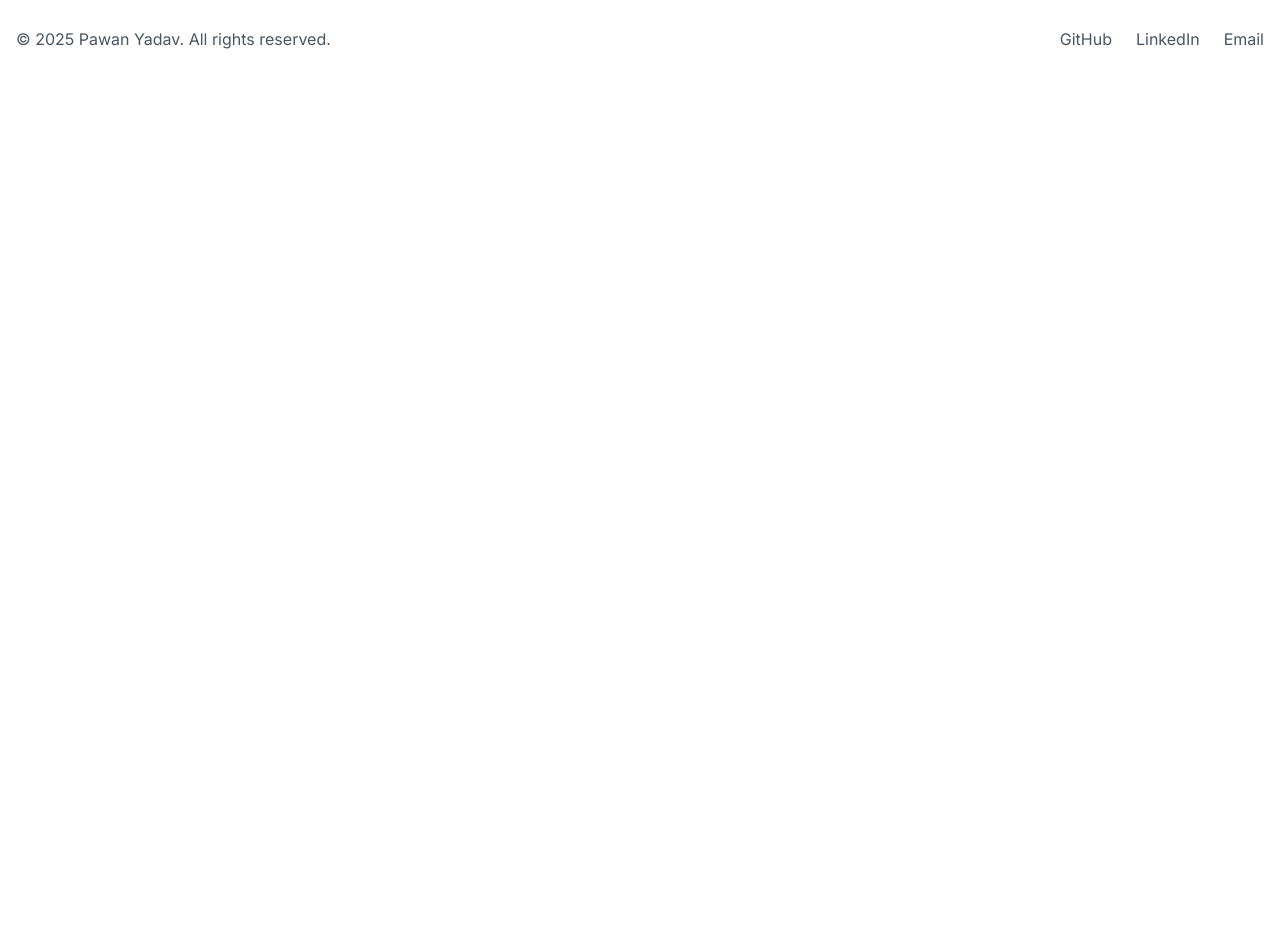
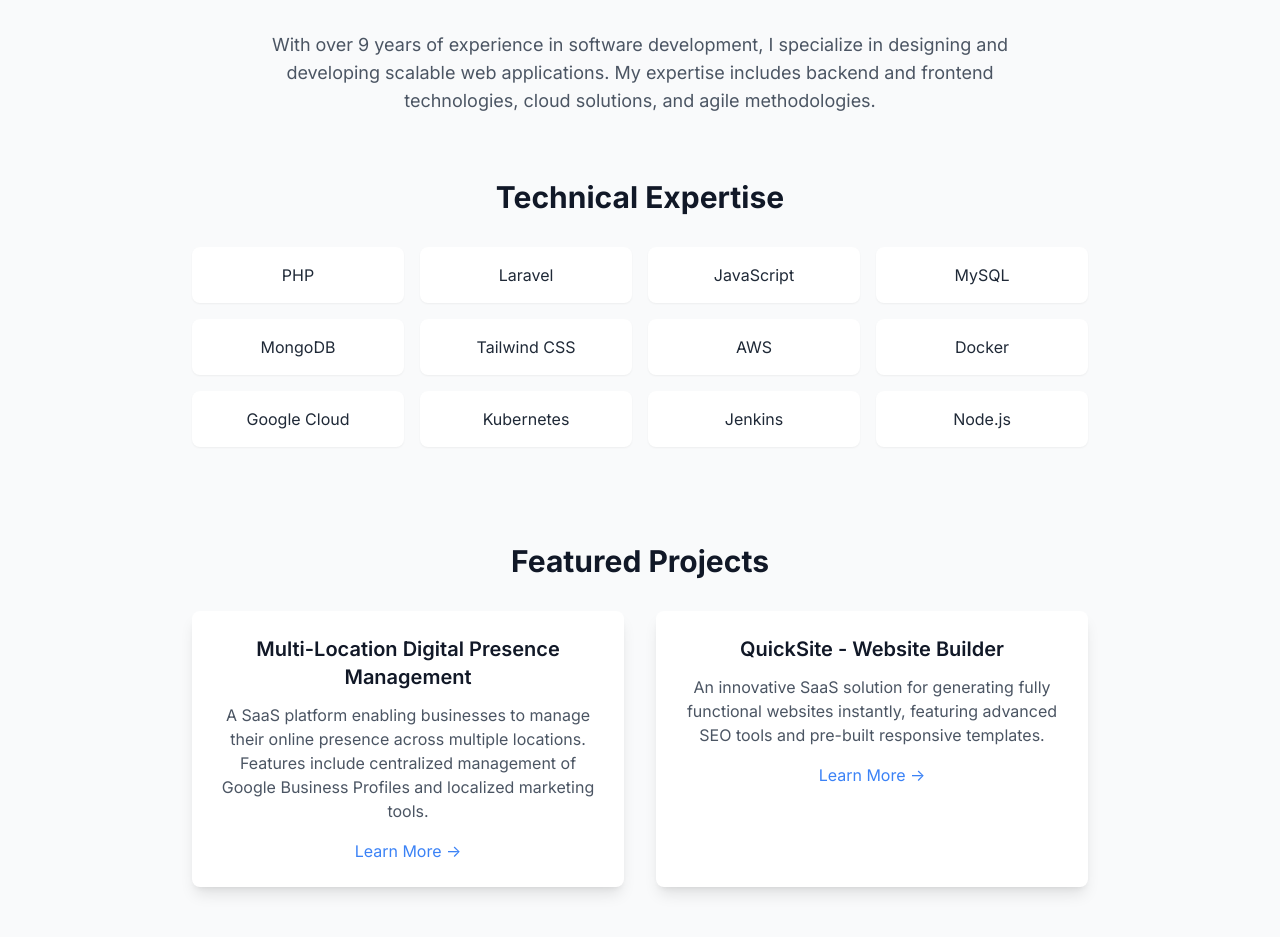
Before and after one commit to devpawanyadav/devpawanyadav.github.io, a React (Create React App) app: page / in a window 1280 px wide. Shown: the part 743-1680 px from the top of the page. Before the commit the page ends 826 px from the top, so only its background shows below. Built offline with nearby package versions, Linux system fonts and the light colour scheme.

Commit message:
feat: Add professional experience, technical expertise, and featured projects sections to Home page

```diff
--- a/src/pages/Home.tsx
+++ b/src/pages/Home.tsx
@@ -83,6 +83,83 @@ const Home = () => {
             </div>
           ))}
         </motion.div>
+
+        <motion.div
+          initial={{ opacity: 0, y: 20 }}
+          animate={{ opacity: 1, y: 0 }}
+          transition={{ delay: 0.8, duration: 0.5 }}
+          className="mt-24"
+        >
+          <h2 className="text-3xl font-bold mb-8 text-center text-gray-900 dark:text-dark-text">
+            Professional Experience
+          </h2>
+          <div className="max-w-3xl mx-auto text-gray-600 dark:text-gray-400">
+            <p className="mb-6 text-lg">
+              With over 9 years of experience in software development, I specialize in designing and developing scalable web applications.
+              My expertise includes backend and frontend technologies, cloud solutions, and agile methodologies.
+            </p>
+          </div>
+        </motion.div>
+
+        <motion.div
+          initial={{ opacity: 0, y: 20 }}
+          animate={{ opacity: 1, y: 0 }}
+          transition={{ delay: 1.0, duration: 0.5 }}
+          className="mt-16"
+        >
+          <h2 className="text-3xl font-bold mb-8 text-center text-gray-900 dark:text-dark-text">
+            Technical Expertise
+          </h2>
+          <div className="grid grid-cols-2 md:grid-cols-4 gap-4 max-w-4xl mx-auto">
+            {[
+              "PHP", "Laravel", "JavaScript", "MySQL",
+              "MongoDB", "Tailwind CSS", "AWS", "Docker",
+              "Google Cloud", "Kubernetes", "Jenkins", "Node.js"
+            ].map((skill, index) => (
+              <div
+                key={index}
+                className="p-4 bg-white dark:bg-dark-card rounded-lg shadow-sm text-center hover:shadow-md transition-shadow"
+              >
+                <span className="text-gray-800 dark:text-gray-200">{skill}</span>
+              </div>
+            ))}
+          </div>
+        </motion.div>
+
+        <motion.div
+          initial={{ opacity: 0, y: 20 }}
+          animate={{ opacity: 1, y: 0 }}
+          transition={{ delay: 1.2, duration: 0.5 }}
+          className="mt-24 mb-16"
+        >
+          <h2 className="text-3xl font-bold mb-8 text-center text-gray-900 dark:text-dark-text">
+            Featured Projects
+          </h2>
+          <div className="grid grid-cols-1 md:grid-cols-2 gap-8 max-w-5xl mx-auto">
+            <div className="bg-white dark:bg-dark-card rounded-lg shadow-lg p-6">
+              <h3 className="text-xl font-semibold mb-3 text-gray-900 dark:text-dark-text">
+                Multi-Location Digital Presence Management
+              </h3>
+              <p className="text-gray-600 dark:text-gray-400 mb-4">
+                A SaaS platform enabling businesses to manage their online presence across multiple locations. Features include centralized management of Google Business Profiles and localized marketing tools.
+              </p>
+              <Link to="/projects" className="text-primary dark:text-accent hover:underline">
+                Learn More →
+              </Link>
+            </div>
+            <div className="bg-white dark:bg-dark-card rounded-lg shadow-lg p-6">
+              <h3 className="text-xl font-semibold mb-3 text-gray-900 dark:text-dark-text">
+                QuickSite - Website Builder
+              </h3>
+              <p className="text-gray-600 dark:text-gray-400 mb-4">
+                An innovative SaaS solution for generating fully functional websites instantly, featuring advanced SEO tools and pre-built responsive templates.
+              </p>
+              <Link to="/projects" className="text-primary dark:text-accent hover:underline">
+                Learn More →
+              </Link>
+            </div>
+          </div>
+        </motion.div>
       </div>
     </div>
   );
```
